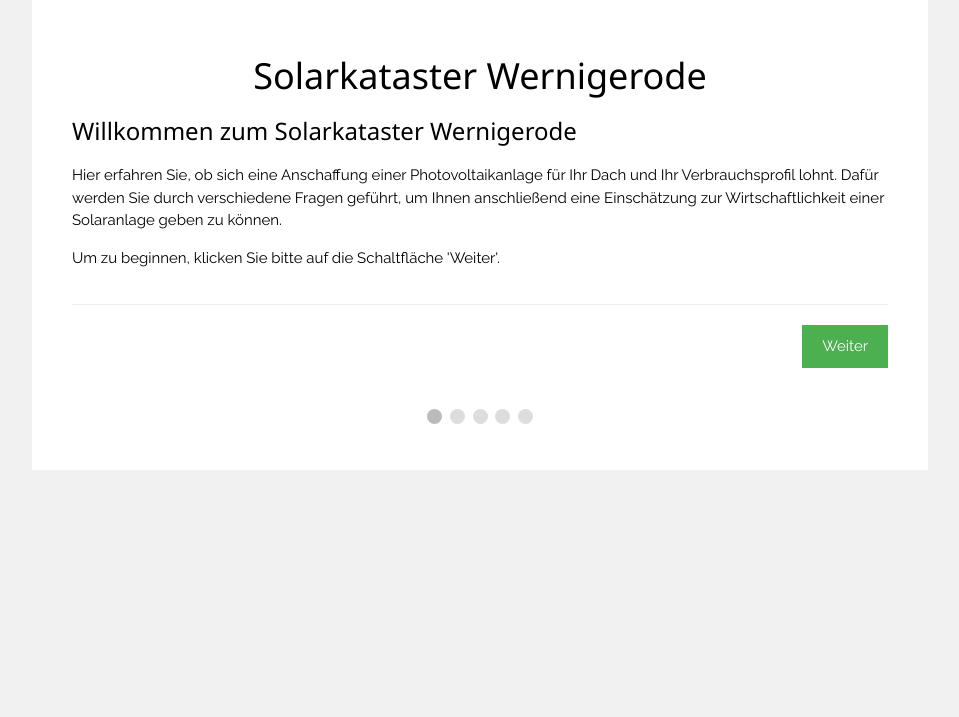
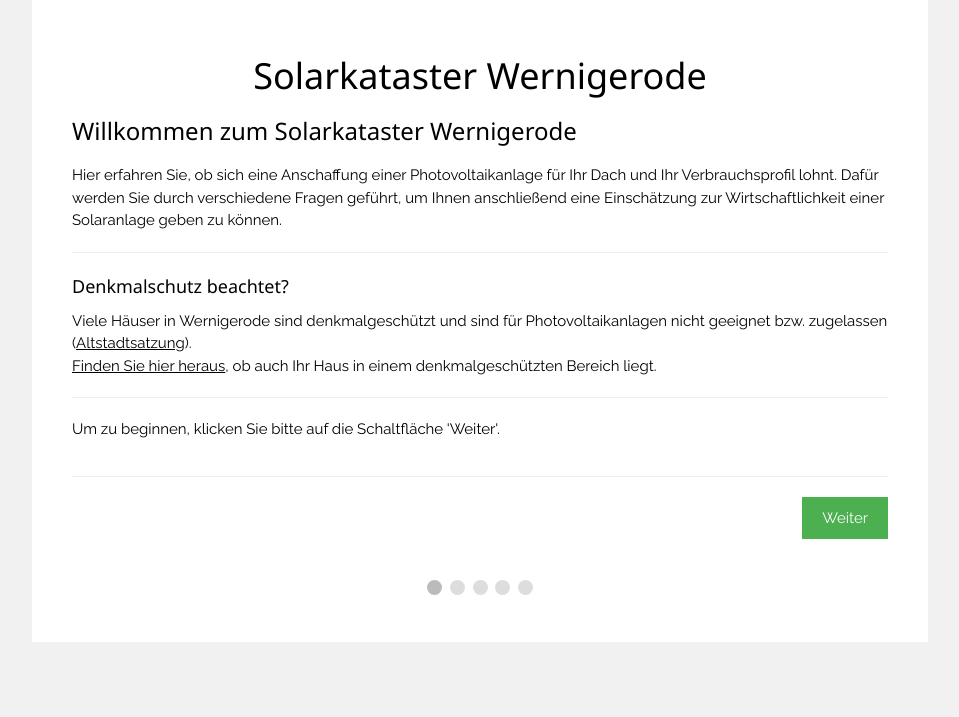
Before and after one commit to Spiderlinker/HS-Harz_Solarkataster, a PHP site: page /berechnung.php in a window 1280 px wide. Shown: the part 101-818 px from the top of the page, without its empty margins (160-1119 px from the left). Before the commit the page ends 571 px from the top, so only its background shows below. Run offline with PHP 8.4, Linux system fonts and the light colour scheme; some libraries are stand-ins or nearby versions.

Commit message:
Hinweise und weiterführende Links eingefügt

```diff
--- a/Webseite/berechnung.php
+++ b/Webseite/berechnung.php
@@ -43,6 +43,12 @@ include('utils.php');
                 Dafür werden Sie durch verschiedene Fragen geführt, um Ihnen anschließend eine Einschätzung
                 zur Wirtschaftlichkeit einer Solaranlage geben zu können.
             </p>
+			<hr>
+			<h5>Denkmalschutz beachtet?</h5>
+			Viele Häuser in Wernigerode sind denkmalgeschützt und sind für Photovoltaikanlagen nicht geeignet bzw. zugelassen (<a href="https://www.wernigerode.de/Wirtschaft-Stadtentwicklung/Stadtentwicklung-Bauen/%C3%96rtliche-Bauvorschriften/" target="_blank">Altstadtsatzung</a>).
+			<br>
+			<a href="https://lda.sachsen-anhalt.de/denkmalinformationssystem/" target="_blank">Finden Sie hier heraus</a>, ob auch Ihr Haus in einem denkmalgeschützten Bereich liegt.
+			<hr>
             <p>
                 Um zu beginnen, klicken Sie bitte auf die Schaltfläche 'Weiter'.
             </p>
@@ -423,6 +429,13 @@ include('utils.php');
                 </div>
             </div>
 
+			<div>
+				<br>
+				<hr>
+				<h5>Weitere Informationen benötigt?</h5>
+				Viele weitere nützliche Informationen finden Sie bei der <a href="https://www.verbraucherzentrale.de/wissen/energie/erneuerbare-energien/photovoltaik-was-bei-der-planung-einer-solaranlage-wichtig-ist-5574" target="_blank">Verbraucherzentrale</a>.
+			</div>
+
         </div>
 
         <!-- ############# ######## ############# -->
```
